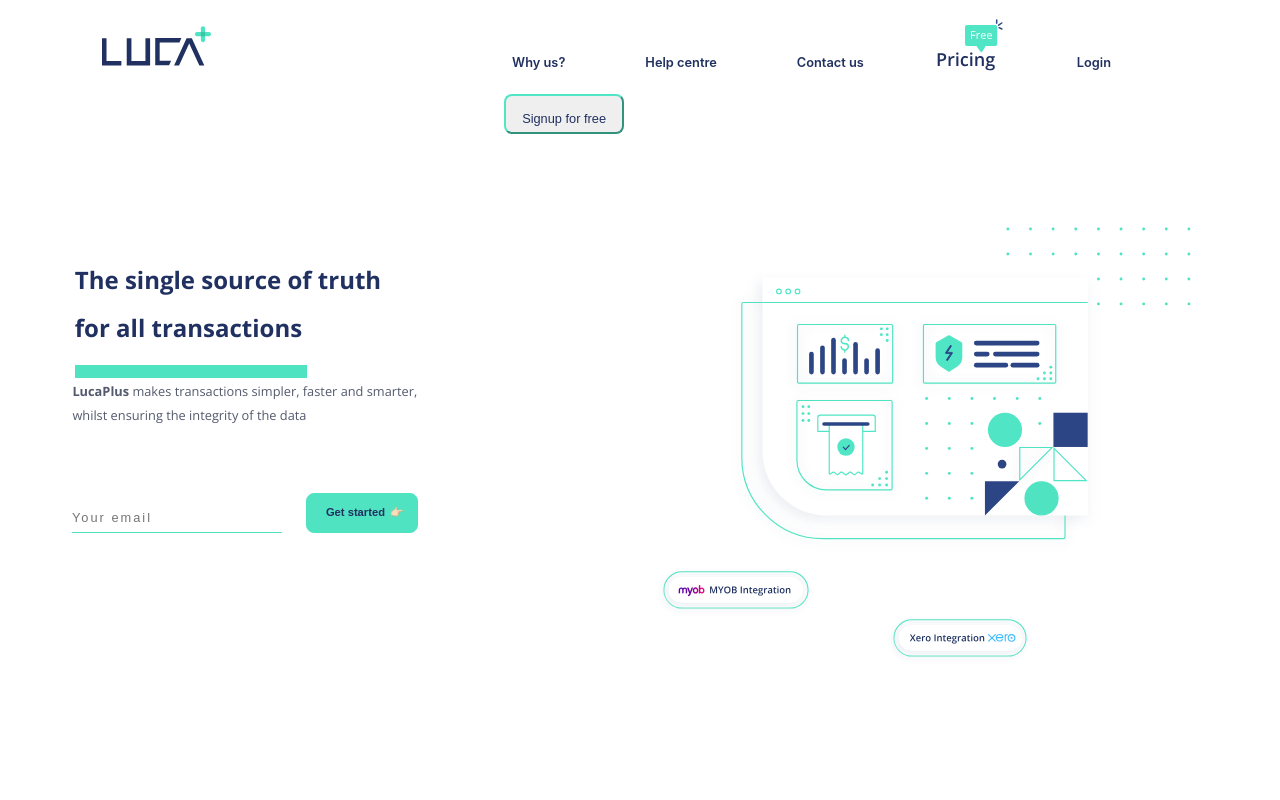
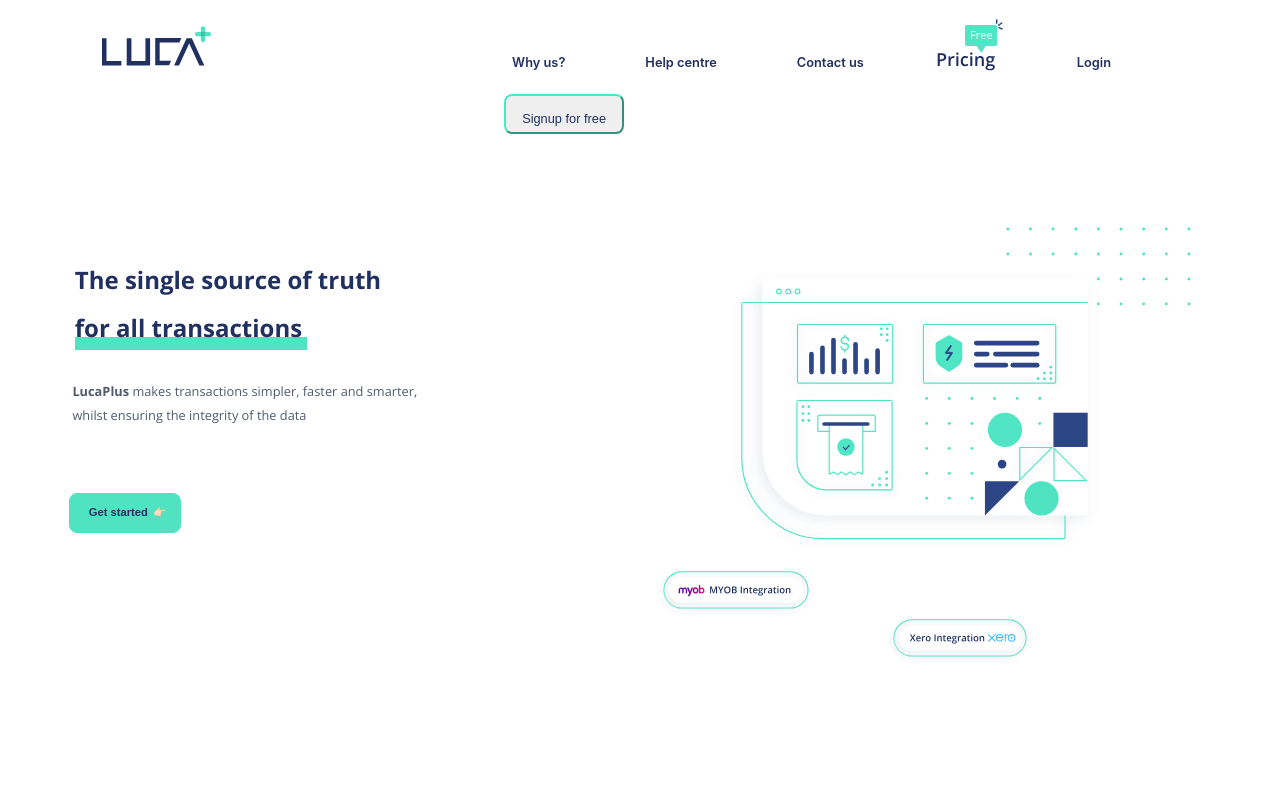
Before and after one commit to Lianakeys/LucaWebsite, a React (Create React App) app in the folder luca-website/: page / in a window 1280 px wide. Shown: the top 800 px of the page. Built offline with nearby package versions, Linux system fonts and the light colour scheme.

Commit message:
completed the greenbox

```diff
--- a/luca-website/src/App.css
+++ b/luca-website/src/App.css
@@ -27,7 +27,7 @@ body{
 
 /* // hiw section */
 .HIWsection {
-  height: 100vh;
+  height: 90vh;
   width: 100vw;
   background-color: #F8F8F8;
 }
--- a/luca-website/src/components/cssComponents/home-section.css
+++ b/luca-website/src/components/cssComponents/home-section.css
@@ -51,7 +51,7 @@
       width: 483px;
       height: 26px;
       /* left: 122px; */
-      top: 453px;
+      top: 425px;
       background: #50E3C2;
       z-index: -1;
     }
--- a/luca-website/src/components/cssComponents/navbar-new.css
+++ b/luca-website/src/components/cssComponents/navbar-new.css
@@ -80,9 +80,9 @@ font-weight: 600;
 
   .navbarbutton:hover {
 
-      background: #44c9ac;
+      background: #50E6C5;
       color: #fff;
-      border-color: #44c9ac;
+      border-color: #50E6C5;
       animation: bounce 2.5s infinite;
      -webkit-animation: bounce 2.5s infinite;
      -moz-animation: bounce 2.5s infinite;
--- a/luca-website/src/components/home-section.js
+++ b/luca-website/src/components/home-section.js
@@ -23,9 +23,9 @@ class HomeSection extends React.Component {
             </div>
             {/* <a class="button" href="#" role="button">Get started for free</a> */}
             <div className="email-form">
-                <form className="form-inline" action="/">
+                {/* <form className="form-inline" action="/">
                     <input type="email" id="email" placeholder="Your email" name="email"></input>
-                </form>
+                </form> */}
 
                 <button className="home-button">
                   <a className="getstarted" href="https://luca.ledgerium.net/register"><h2 id="get-1">Get started <span role="img" className="finger-pointer" aria-label="finger">👉🏻</span></h2></a>
```
